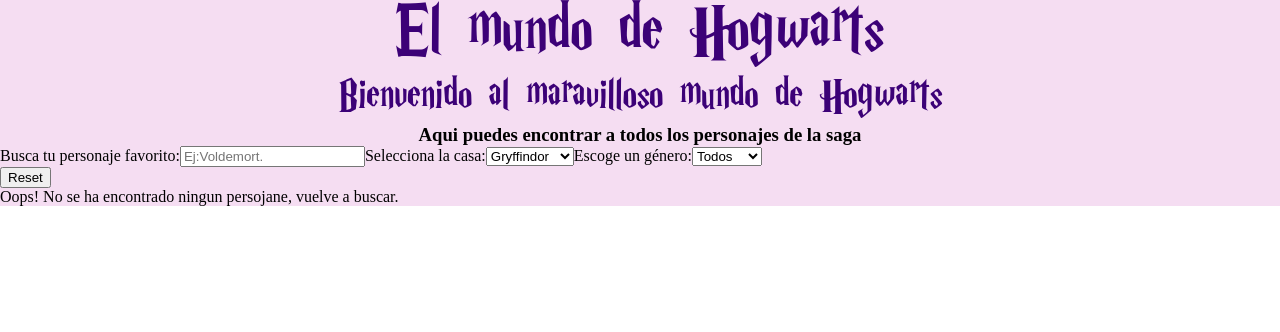
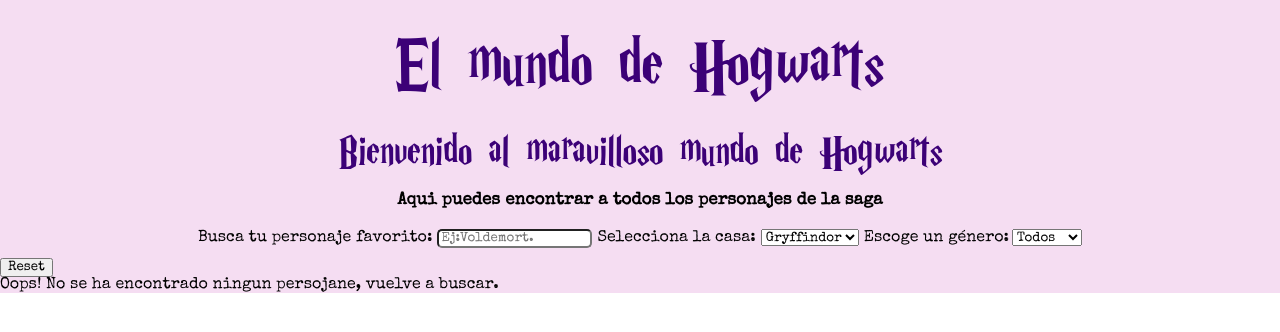
Before and after one commit to Adalab/modulo-3-evaluacion-final-ElenaFernandez, a React app: page / in a window 1280 px wide. Built offline with nearby package versions, Linux system fonts and the light colour scheme; no server answers.

Commit message:
add scss header & filters

```diff
--- a/public/index.html
+++ b/public/index.html
@@ -4,7 +4,10 @@
 <head>
   <meta charset="utf-8" />
   <link rel="icon" href="%PUBLIC_URL%/favicon.png">
-
+  <link rel="preconnect" href="https://fonts.googleapis.com">
+  <link rel="preconnect" href="https://fonts.googleapis.com">
+  <link rel="preconnect" href="https://fonts.gstatic.com" crossorigin>
+  <link href="https://fonts.googleapis.com/css2?family=Special+Elite&display=swap" rel="stylesheet">
   <meta name="viewport" content="width=device-width, initial-scale=1" />
   <title>El mundo de Hogwarts</title>
 </head>
--- a/src/components/Character.js
+++ b/src/components/Character.js
@@ -2,7 +2,7 @@
 
 function Character(props) {
   return (
-    <>
+    <div className="container-character">
       <Link to={`/character/${props.data.id}`}>
         <img
           className="image"
@@ -13,7 +13,7 @@
         <h4>{props.data.name}</h4>
         <p>{props.data.species}</p>
       </Link>
-    </>
+    </div>
   );
 }
 
--- a/src/components/CharacterDetail.js
+++ b/src/components/CharacterDetail.js
@@ -1,7 +1,6 @@
 import { Link } from 'react-router-dom';
 import heart from '../images/heart.png';
 import dead from '../images/dead.png';
-import Icons from '../styles/layout/Icons.scss';
 
 function CharacterDetail(props) {
   console.log(props.data);
@@ -15,15 +14,12 @@
         return 'Viva';
       } else {
         return 'Vivo';
-        //favicon viva
       }
     } else if (!props.data.alive) {
       if (props.data.gender === 'female') {
         return 'Muerta';
-        //favicon muerta
       } else {
         return 'Muerto';
-        //favicon viva
       }
     }
   };
@@ -44,7 +40,7 @@
         <button>Volver al inicio</button>
       </Link>
 
-      <section>
+      <section className="container-card">
         <img
           src={
             props.data.image
@@ -53,14 +49,15 @@
           }
           alt={`Foto de ${props.data.name}`}
           title={`Foto de ${props.data.name}`}
+          className="container-card__image"
         />
         <h4>{props.data.name}</h4>
         <p>
           Estatus: {renderStatus()}
           {props.data.alive ? (
-            <img className="image_heart" src={heart} alt='Vivo' />
+            <img className="image_heart" src={heart} alt="Vivo" />
           ) : (
-            <img className="image_heart" src={dead} alt='Muerto' />
+            <img className="image_heart" src={dead} alt="Muerto" />
           )}
         </p>
         <p>
--- a/src/components/CharacterList.js
+++ b/src/components/CharacterList.js
@@ -11,9 +11,9 @@
   });
 
   return (
-    <section>
+    <div className="container-list">
       <ul className="list">{characterElement}</ul>
-    </section>
+    </div>
   );
 }
 
--- a/src/components/FilterByGender.js
+++ b/src/components/FilterByGender.js
@@ -7,16 +7,17 @@
   };
   return (
     <>
-      <label htmlFor="gender">Escoge un género:</label>
+      <label htmlFor="gender" className="filter-gender">Escoge un género:</label>
       <select
         name="gender"
         id="gender"
         onChange={handleGender}
         value={props.filterGender}
+        className="filter-gender__gender"
       >
-        <option value="All">Todos</option>
-        <option value="female">Mujer</option>
-        <option value="male">Hombre</option>
+        <option value="All" >Todos</option>
+        <option value="female" >Mujer</option>
+        <option value="male" >Hombre</option>
       </select>
     </>
   );
--- a/src/components/FilterHouse.js
+++ b/src/components/FilterHouse.js
@@ -7,7 +7,7 @@
   };
   return (
     <>
-      <label htmlFor="house">Selecciona la casa:</label>
+      <label htmlFor="house" className="filter-house">Selecciona la casa:</label>
       <select
         name="house"
         id="house"
--- a/src/components/FilterName.js
+++ b/src/components/FilterName.js
@@ -7,12 +7,13 @@
   };
   return (
     <>
-      <label htmlFor="search">Busca tu personaje favorito:</label>
+      <label htmlFor="search" className="filter-name">Busca tu personaje favorito:</label>
       <input
         type="text"
         placeholder="Ej:Voldemort."
         onChange={handleInput}
         value={props.filterName}
+        className="filter-name__input"
       />
     </>
   );
--- a/src/components/Filters.js
+++ b/src/components/Filters.js
@@ -1,16 +1,21 @@
 import FilterByGender from './FilterByGender';
 import FilterHouse from './FilterHouse';
 import FilterName from './FilterName';
+import Filter from '../styles/layout/Filter.scss';
+
+
 
 function Filters(props) {
   const handleSubmit = (event) => {
     event.preventDefault();
   };
   return (
+    <div className="container-form">
       <form onSubmit={handleSubmit}>
         <FilterName
           handleFilter={props.handleFilter}
           filterName={props.filterName}
+
         />
         <FilterHouse
           handleFilter={props.handleFilter}
@@ -20,7 +25,9 @@
           handleFilter={props.handleFilter}
           filterGender={props.filterGender}
         />
+
       </form>
+    </div>
   );
 }
 
--- a/src/components/Header.js
+++ b/src/components/Header.js
@@ -4,11 +4,11 @@
 function Header() {
   return (
     <header className="header">
-      <h1><img src={logo} alt="logo" /></h1>
+      <h1><img src={logo} alt="logo" className="header__img1"/></h1>
       <h2>
-        <img src={bienvenido} alt="Welcome" />
+        <img src={bienvenido} alt="Welcome" className="header__img2"/>
       </h2>
-      <h3>Aqui puedes encontrar a todos los personajes de la saga</h3>
+      <h3 className="header__subtitle">Aqui puedes encontrar a todos los personajes de la saga</h3>
     </header>
   );
 }
--- a/src/styles/App.scss
+++ b/src/styles/App.scss
@@ -3,4 +3,5 @@
 }
 *{
     margin: 0;
+    font-family: 'Special Elite', cursive;
 }
--- /dev/null
+++ b/src/styles/layout/Filter.scss
@@ -0,0 +1,22 @@
+.container-form {
+  display: flex;
+  justify-content: center;
+  padding-bottom: 10px;
+}
+.filter-name {
+  padding-right: 5px;
+  &__input {
+    border-radius: 5px;
+  }
+}
+.filter-gender {
+  margin-left: 5px;
+  margin-right: 3px;
+  &__select {
+    padding-right: 5px;
+  }
+}
+.filter-house {
+  margin-left: 5px;
+  margin-right: 5px;
+}
--- a/src/styles/layout/Header.scss
+++ b/src/styles/layout/Header.scss
@@ -1,6 +1,16 @@
 .header {
-  font-family: 'magic-school.twoo' ;
   display: flex;
   flex-direction: column;
   align-items: center;
+  &__img1 {
+    padding-top: 35px;
+    padding-bottom: 20px;
+  }
+  &__img2 {
+    padding-bottom: 10px;
+  }
+  &__subtitle {
+    padding-bottom: 20px;
+    font-size: 17px;
+  }
 }
--- a/src/styles/layout/Icons.scss
+++ /dev/null
@@ -1,6 +0,0 @@
-.image{
-    &heart{
-        width: 100px;
-        height: 100px;
-    }
-}
--- a/src/styles/layout/List.scss
+++ b/src/styles/layout/List.scss
@@ -2,9 +2,10 @@
     display: grid;
     grid-template-columns: 1fr 1fr 1fr;
     list-style: none;
+    text-decoration: none;
 
-   &character{
-       text-decoration: none;
+   &_character{
+
 
    }
 }
```
Also changed, not shown: src/images/gryffindor.jpg (added). Lines whose indentation alone changed are shown as unchanged.
